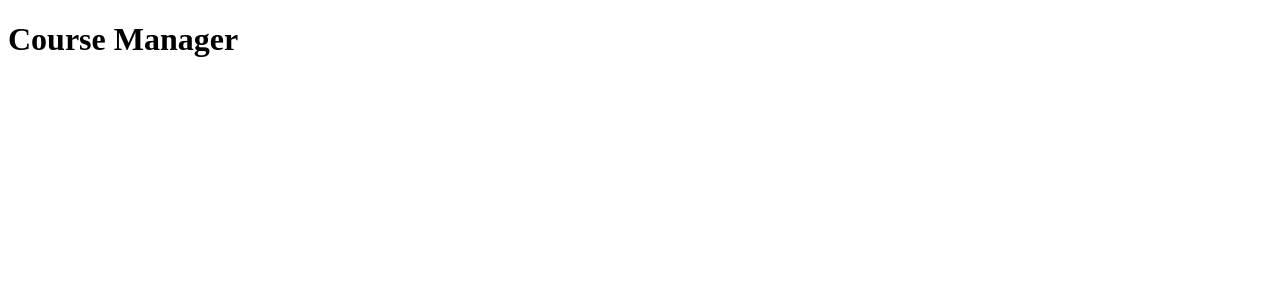
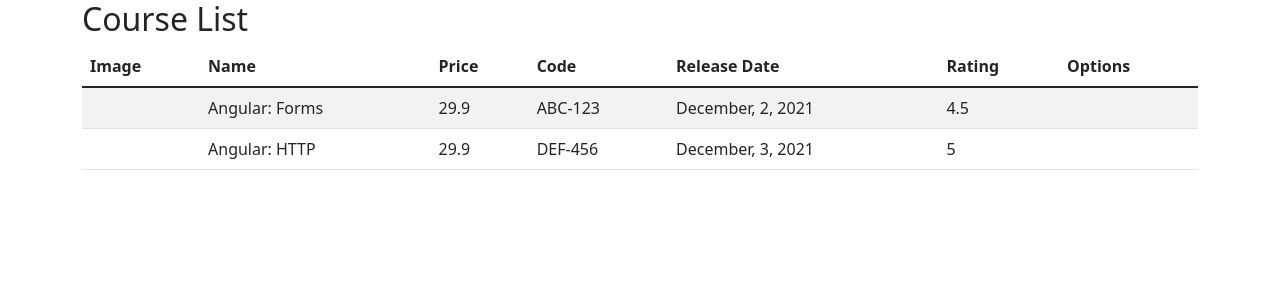
Before and after one commit to augustocesarsousa/course-manager, an Angular app: page / in a window 1280 px wide. Shown: the top 300 px of the page. Built offline with nearby package versions, Linux system fonts and the light colour scheme.

Commit message:
first component

```diff
--- a/package.json
+++ b/package.json
@@ -18,6 +18,7 @@
     "@angular/platform-browser": "~13.3.0",
     "@angular/platform-browser-dynamic": "~13.3.0",
     "@angular/router": "~13.3.0",
+    "bootstrap": "^5.1.3",
     "rxjs": "~7.5.0",
     "tslib": "^2.3.0",
     "zone.js": "~0.11.4"
--- a/src/app/app.component.html
+++ b/src/app/app.component.html
@@ -1 +1,3 @@
-<h1>Course Manager</h1>
+<div class="container">
+  <app-course-list></app-course-list>
+</div>
--- a/src/app/app.component.ts
+++ b/src/app/app.component.ts
@@ -3,8 +3,9 @@
 @Component({
   selector: 'app-root',
   templateUrl: './app.component.html',
-  styleUrls: ['./app.component.css']
+  styleUrls: ['./app.component.css'],
 })
 export class AppComponent {
-  title = 'course-manager';
+  title: string = 'Course Manger';
+  name: string = 'Sushi';
 }
--- /dev/null
+++ b/src/app/courses/course-list.component.html
@@ -0,0 +1,26 @@
+<h2>Course List</h2>
+
+<table class="table table-striped">
+  <thead>
+    <tr>
+      <th>Image</th>
+      <th>Name</th>
+      <th>Price</th>
+      <th>Code</th>
+      <th>Release Date</th>
+      <th>Rating</th>
+      <th>Options</th>
+    </tr>
+  </thead>
+  <tbody>
+    <tr *ngFor="let course of courses">
+      <td>{{ course.imageUrl }}</td>
+      <td>{{ course.name }}</td>
+      <td>{{ course.price }}</td>
+      <td>{{ course.code }}</td>
+      <td>{{ course.releaseDate }}</td>
+      <td>{{ course.rating }}</td>
+      <td></td>
+    </tr>
+  </tbody>
+</table>
--- /dev/null
+++ b/src/app/courses/course-list.component.ts
@@ -0,0 +1,36 @@
+import { Component, OnInit } from '@angular/core';
+import { Course } from './course';
+
+@Component({
+  selector: 'app-course-list',
+  templateUrl: './course-list.component.html',
+  styleUrls: ['./course-list.component.css'],
+})
+export class CourseListComponent implements OnInit {
+  courses: Course[] = [];
+
+  ngOnInit(): void {
+    this.courses = [
+      {
+        id: 1,
+        name: 'Angular: Forms',
+        imageUrl: '',
+        price: 29.9,
+        code: 'ABC-123',
+        duration: 20,
+        rating: 4.5,
+        releaseDate: 'December, 2, 2021',
+      },
+      {
+        id: 1,
+        name: 'Angular: HTTP',
+        imageUrl: '',
+        price: 29.9,
+        code: 'DEF-456',
+        duration: 45,
+        rating: 5,
+        releaseDate: 'December, 3, 2021',
+      },
+    ];
+  }
+}
--- /dev/null
+++ b/src/app/courses/course.ts
@@ -0,0 +1,30 @@
+export class Course {
+  id: number;
+  name: string;
+  imageUrl: string;
+  price: number;
+  code: string;
+  duration: number;
+  rating: number;
+  releaseDate: string;
+
+  constructor(
+    id: number,
+    name: string,
+    imageUrl: string,
+    price: number,
+    code: string,
+    duration: number,
+    rating: number,
+    releaseDate: string
+  ) {
+    this.id = id;
+    this.name = name;
+    this.imageUrl = imageUrl;
+    this.price = price;
+    this.code = code;
+    this.duration = duration;
+    this.rating = rating;
+    this.releaseDate = releaseDate;
+  }
+}
--- a/src/styles.css
+++ b/src/styles.css
@@ -1 +1,2 @@
 /* You can add global styles to this file, and also import other style files */
+@import '~bootstrap/dist/css/bootstrap.min.css';
```
Also changed, not shown: src/app/app.module.ts (+6 -8 lines), src/app/courses/course-list.component.css (added), 1 other file (tests, documents, lock files or other folders).
